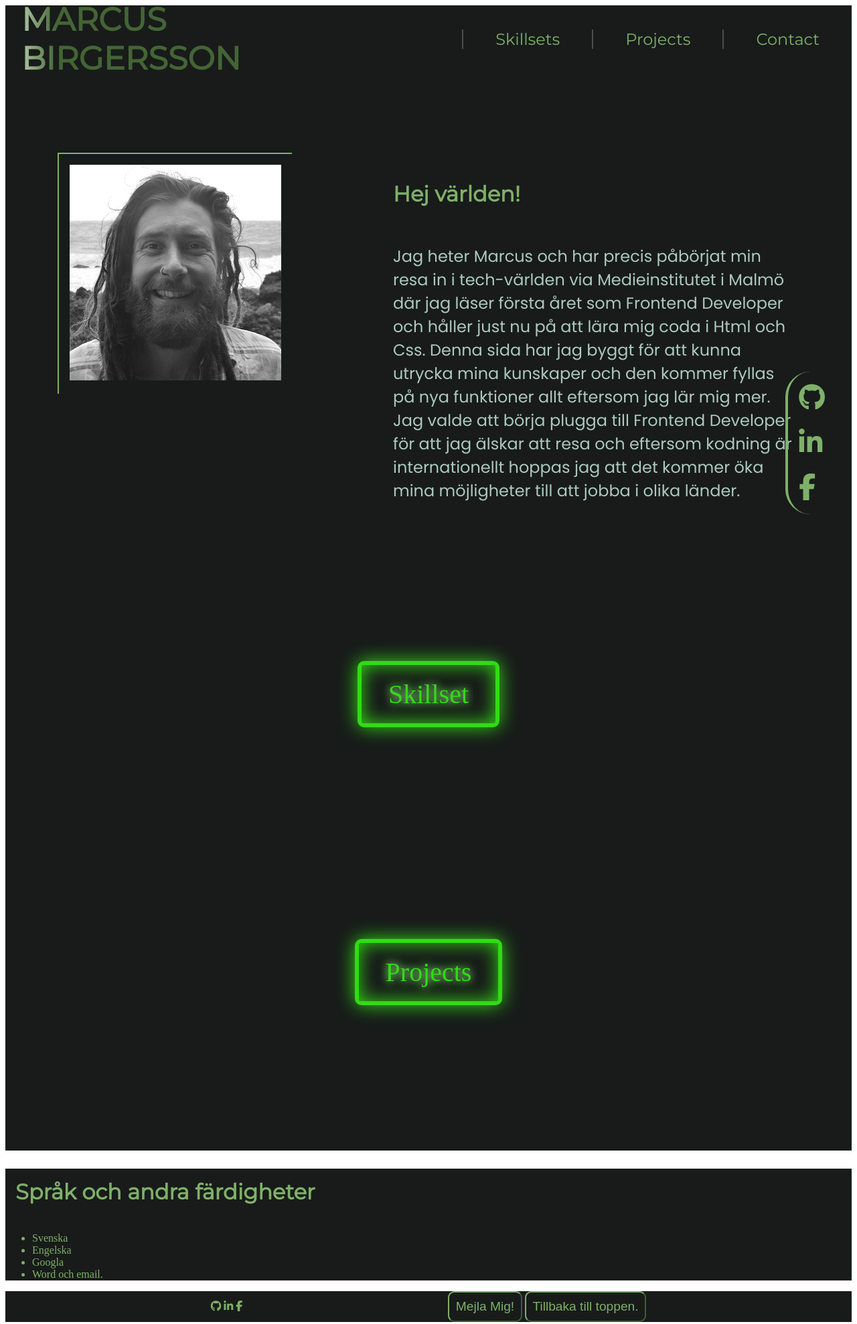
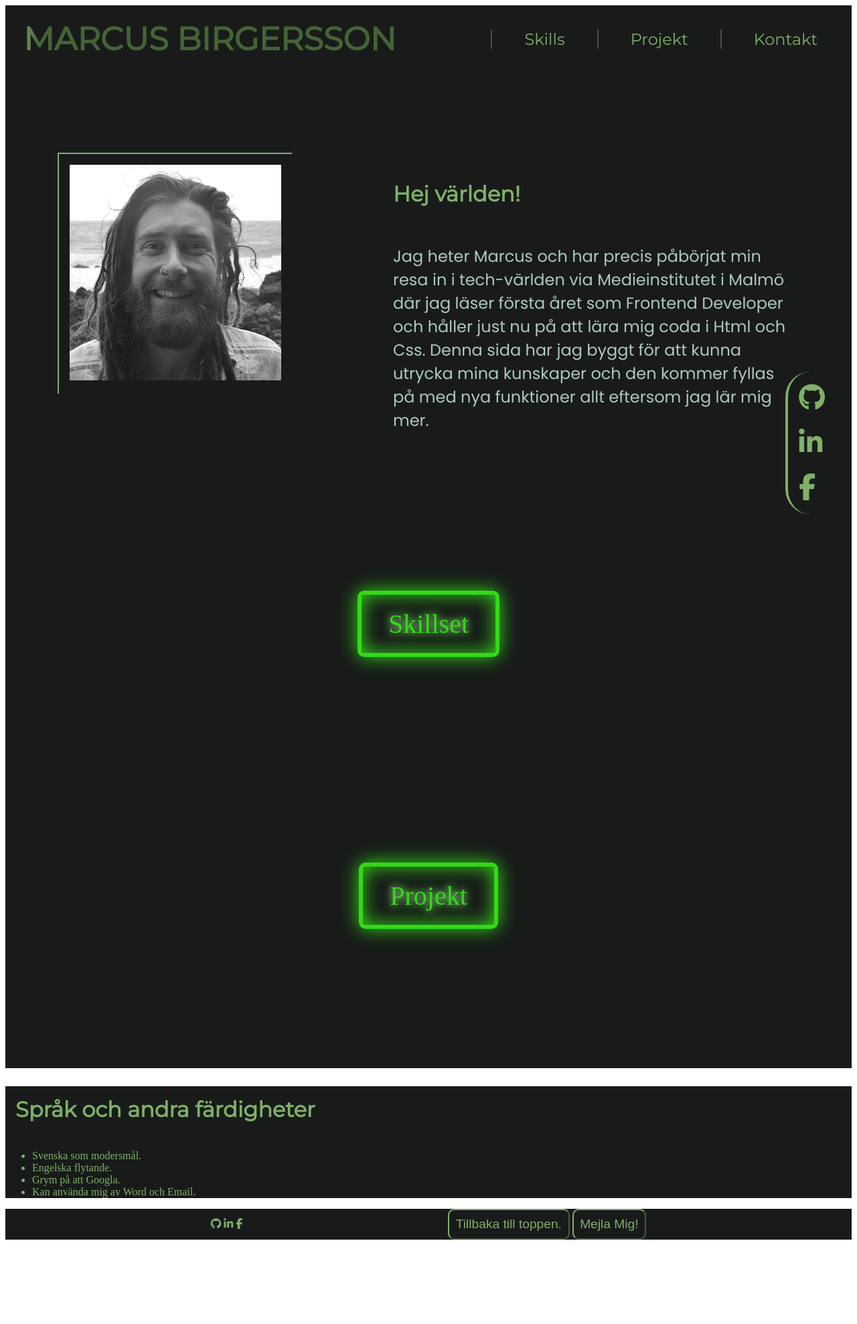
Before and after one commit to Mabi-xD/Cv-uppgift-2, a plain HTML site: page index.html in a window 1280 px wide. Shown: the whole page at 67% size. After the commit the page ends 1859 px from the top, so only its background shows below. Drawn offline with Linux system fonts and the light colour scheme.

Commit message:
fin justerat

```diff
--- a/index.html
+++ b/index.html
@@ -18,9 +18,9 @@
         <h1 id="top">Marcus Birgersson</h1>
         <nav>
             <ul class="nav-ul">
-                <li class="nav-li"><a href="#skillsets">Skillsets</a></li>
-                <li class="nav-li"><a href="#projects">Projects</a></li>
-                <li class="nav-li"><a href="#contact">Contact</a></i>
+                <li class="nav-li"><a href="#skillsets">Skills</a></li>
+                <li class="nav-li"><a href="#projects">Projekt</a></li>
+                <li class="nav-li"><a href="#kontakt">Kontakt</a></i>
             </ul>
         </nav>
     </header>
@@ -31,21 +31,21 @@
                     <img src="img/picutre_of_me.png" alt="black and white portrait of me">
                 </div>
                 <div class="about-me">
-                <h2>Hej världen!</h2>
+                    <h2 class="about-h2">Hej världen!</h2>
                     <p>Jag heter Marcus och har precis påbörjat min resa in i tech-världen via Medieinstitutet i
-                    Malmö där jag läser första året som Frontend Developer och håller just nu på att lära mig
+                        Malmö där jag läser första året som <span> Frontend Developer </span> och håller just nu på att
+                        lära mig
                         coda i Html och Css. Denna sida har jag byggt för att kunna utrycka mina kunskaper och den
-                    kommer fyllas på nya funktioner allt eftersom jag lär mig mer. Jag valde att börja plugga
-                    till Frontend Developer för att jag älskar att resa och eftersom kodning är internationellt
-                    hoppas jag att det kommer öka mina möjligheter till att jobba i olika länder.</p>
+                        kommer fyllas på med nya funktioner allt eftersom jag lär mig mer.</p>
                 </div>
             </div>
-            <div class="skills-container">
-                <!-- kolla vad hidden-content gör?? :S -->
+            <div id="skillsets" class="skills-container">
                 <div class="wrapper 2">
                     <div class="hidden-content">
                         <h2>Kunskaper och färdigheter</h2>
-            <p>Just nu är det stort focus på att lära mig Html och Css men när jag är klar med utbildningen kommer jag även att behärska Javascript, Api-tillverkning och diverse grafiska verktyg. Allt för bli en så bra developer som möjligt.</p>
+                        <p>Just nu är det stort focus på att lära mig Html och Css men när jag är klar med utbildningen
+                            kommer jag även att behärska Javascript, Api-tillverkning och diverse grafiska verktyg. Allt
+                            för bli en så bra developer som möjligt.</p>
                         <div class="icons">
                             <i class="fa-brands fa-html5"></i>
                             <i class="fa-brands fa-css3"></i>
@@ -53,52 +53,57 @@
                         </div>
                     </div>
                     <div class="skillset-cover">
-             <span id="skillsets" class="cover-button"> Skillset</span>
+                        <span class="cover-button"> Skillset</span>
                     </div>
                 </div>
             </div>
-        <div class="projects-container">
+            <div id="projects" class="projects-container">
                 <div class="wrapper 3">
                     <div class="hidden-content">
-            <h2>Projects</h2>
-            <p>Här är det tänkt att jag ska lägga till diverse project jag har gjort / håller på med. Den är än så länge rätt tom så här finns lite memes som du kan njuta av så länge. </p>
-            <img alt="olika memes">
+                        <h2>Projekt</h2>
+                        <p>Här är det tänkt att jag ska lägga till diverse project jag har gjort / håller på med. Den är
+                            än så länge rätt tom än så länge men den kommer fyllas på snart. </p>
                     </div>
                     <div class="projects-cover">
-                <span id="projects" class="cover-button">Projects</span>
+                        <span class="cover-button">Projekt</span>
                     </div>
                 </div>
             </div>
             <div class="social-media">
                 <a href="https://github.com/Mabi-xD"><i class="fa-brands fa-github"></i></a>
-            <a href="https://www.linkedin.com/in/marcus-birgersson-6aa087253/"><i class="fa-brands fa-linkedin-in"></i></a>
-            <a href="https://www.facebook.com/profile.php?id=100053973504661"><i class="fa-brands fa-facebook-f"></i></a>
+                <a href="https://www.linkedin.com/in/marcus-birgersson-6aa087253/"><i
+                        class="fa-brands fa-linkedin-in"></i></a>
+                <a href="https://www.facebook.com/profile.php?id=100053973504661"><i
+                        class="fa-brands fa-facebook-f"></i></a>
             </div>
         </section>
         <section class="additional-info">
             <h2> Språk och andra färdigheter</h2>
-            <ul>
-                <li>Svenska</li>
-                <li>Engelska</li>
-                <li>Googla</li>
-                <li>Word och email.</li>
+            <ul class="additional-list">
+                <li>Svenska som modersmål.</li>
+                <li>Engelska flytande.</li>
+                <li>Grym på att Googla.</li>
+                <li>Kan använda mig av Word och Email.</li>
             </ul>
         </section>
     </main>
     <footer>
-    <div>
+        <div class="social-media-2">
             <a href="https://github.com/Mabi-xD"><i class="fa-brands fa-github"></i></a>
-        <a href="https://www.linkedin.com/in/marcus-birgersson-6aa087253/"><i class="fa-brands fa-linkedin-in"></i></a>
-        <a href="https://www.facebook.com/profile.php?id=100053973504661"><i class="fa-brands fa-facebook-f"></i></a>
+            <a href="https://www.linkedin.com/in/marcus-birgersson-6aa087253/"><i
+                    class="fa-brands fa-linkedin-in"></i></a>
+            <a href="https://www.facebook.com/profile.php?id=100053973504661"><i
+                    class="fa-brands fa-facebook-f"></i></a>
         </div>
-    <div class="footer-btns">
+        <div id="kontakt" class="footer-btns">
+            <button class="back-to-top">
+                <a href="#top">Tillbaka till toppen.</a>
+            </button>
             <button class="mail-btn">
                 <a href="mailto:marcusbirgersson@medieinstitutet.se">Mejla Mig!</a>
-        </button>
-        <button class="back-to-top">
-        <a href="#top">Tillbaka till toppen.</a>
             </button>
         </div>
     </footer>
 </body>
+
 </html>
--- a/main.scss
+++ b/main.scss
@@ -105,8 +105,13 @@ p {
     height: fit-content;
 }
 
-.about-container {
-    align-self: center;
+.about-me>p>span {
+    color: $primary-color;
+    font-weight: bold;
+}
+
+.about-h2 {
+    padding: 0;
 }
 
 .wrapper {
@@ -115,10 +120,12 @@ p {
     position: relative;
     overflow: hidden;
 }
+
 .wrapper:hover .content-cover {
     right: -100%;
 
 }
+
 .content-cover {
     background-color: $background-color;
     width: 100%;
@@ -133,7 +140,7 @@ p {
 
 }
 
-.skills-container    {
+.skills-container {
     height: fit-content;
     width: 50vw;
     align-self: center;
@@ -180,6 +187,7 @@ p {
     right: -100%;
 
 }
+
 .cover-button {
     color: $button-clr;
     background-color: $background-color;
@@ -218,6 +226,7 @@ p {
     border-radius: 1em;
     padding: 1rem;
 }
+
 a {
     text-decoration: none;
     color: $primary-color;
@@ -231,18 +240,33 @@ a:hover {
 
 .additional-info {
     background-color: $background-color;
-color: $primary-color;
+    color: $secondary-color;
+    display: inline-block;
+    width: 100%;
+    text-align: center;
+    padding-bottom: 2rem;
+}
 
+.additional-list {
+    display: flex;
+    justify-content: space-around;
+    padding-right: 2em;
+}
+
+.additional-list>li {
+    list-style: none;
+    font-size: 1.2em;
 }
 
 footer {
     background-color: $background-color;
+}
+
+.footer-btns {
+    width: 100%;
     display: flex;
-    align-items: center;
-    justify-content: space-evenly;
-    flex-direction: row;
-}
-.footer-btns {
+    justify-content: space-around;
+    padding-bottom: 1em;
 }
 
 .mail-btn {
@@ -252,6 +276,7 @@ footer {
     padding: 0.5em;
     border-radius: 0.5em;
 }
+
 .back-to-top {
     background-color: $background-color;
     font-size: 1.2rem;
@@ -259,3 +284,8 @@ footer {
     padding: 0.5em;
     border-radius: 0.5em;
 }
+
+.social-media-2 {
+    display: none;
+    visibility: hidden;
+}
```
Lines whose indentation alone changed are shown as unchanged.
